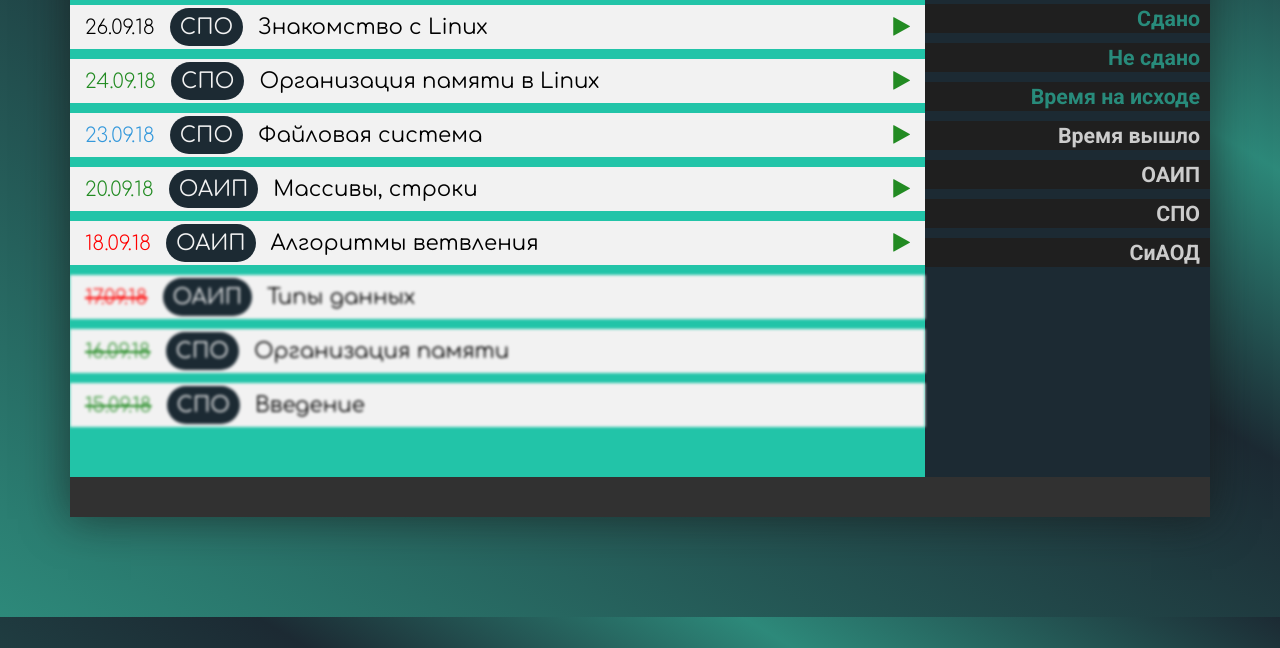
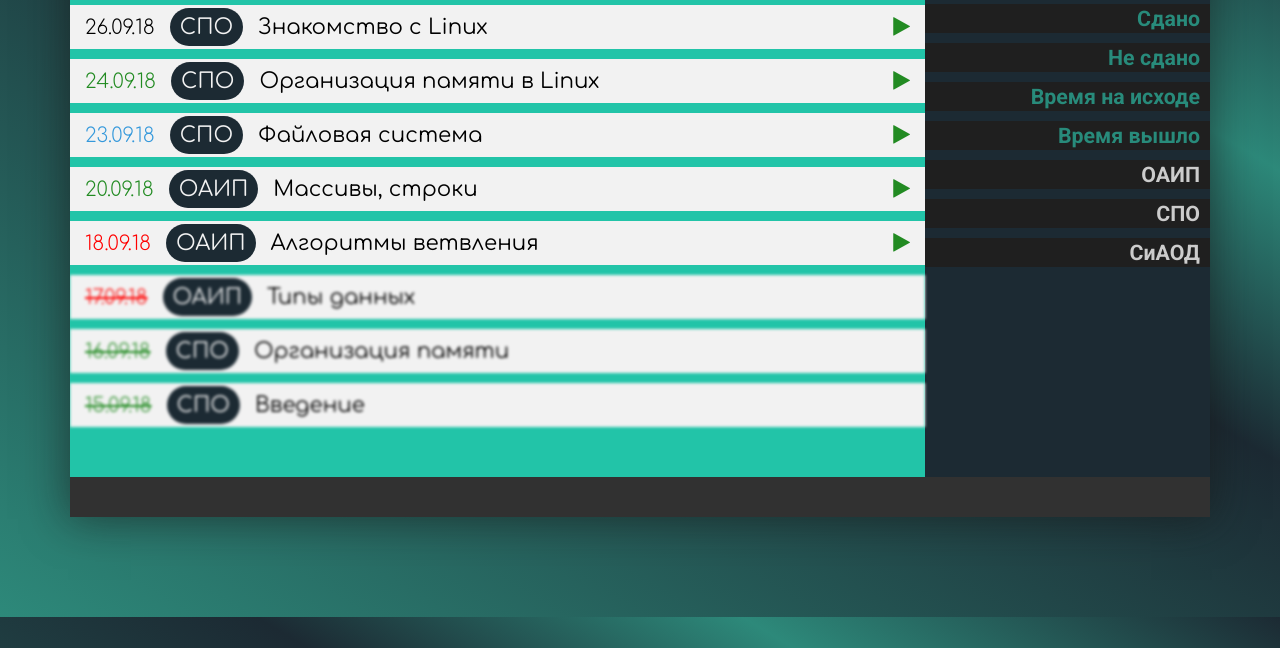
Before and after one commit to randomdotcom/EasyLab, a plain HTML site: page usercabinet.html in a window 1280 px wide. Shown: the part 152-800 px from the top of the page. Drawn offline with Linux system fonts and the light colour scheme.

Commit message:
мелочь

```diff
--- a/usercabinet.html
+++ b/usercabinet.html
@@ -45,7 +45,7 @@
                         <li><p class="active">Сдано</p></li>
                         <li><p class="active">Не сдано</p></li>
                         <li><p class="active">Время на исходе</p></li>
-                        <li><p>Время вышло</p></li>
+                        <li><p class="active">Время вышло</p></li>
                         <li><p>ОАИП</p></li>
                         <li><p>СПО</p></li>
                         <li><p>СиАОД</p></li>
```
